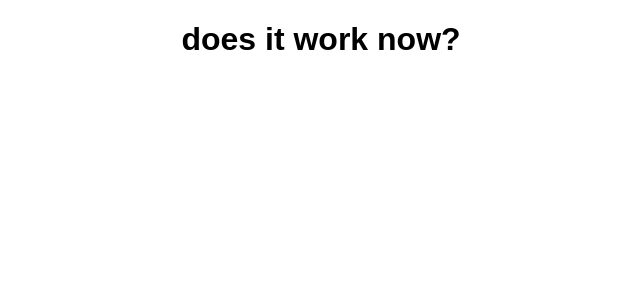
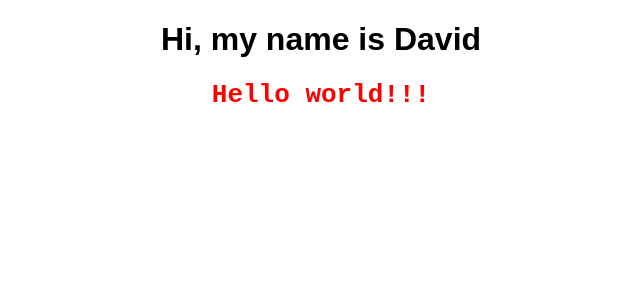
Before and after one commit to pldvd/complete-react-guide, a React (Create React App) app: page / in a window 1280 px wide. Shown: the top 300 px of the page, without its empty margins (319-959 px from the left). Built offline with nearby package versions, Linux system fonts and the light colour scheme.

Commit message:
add functional component - Person

```diff
--- a/src/App.js
+++ b/src/App.js
@@ -2,14 +2,17 @@ import React, { Component } from 'react';
 import logo from './logo.svg';
 import './App.css';
 
+import Person from './Person/Person';
+
 class App extends Component {
   render() {
-    // return (
-    //   <div className='App'>
-    //     <h1>Hi, my name is David</h1>
-    //   </div>
-    // );
-    return React.createElement('div', {className: 'App'}, React.createElement('h1', null, 'does it work now?'));
+    return (
+      <div className='App'>
+        <h1>Hi, my name is David</h1>
+        <Person/>
+      </div>
+    );
+    // return React.createElement('div', {className: 'App'}, React.createElement('h1', null, 'does it work now?'));
   }
 }
 
--- /dev/null
+++ b/src/Person/Person.js
@@ -0,0 +1,9 @@
+import React from 'react';
+import './person.css';
+
+const person = () => {
+  // return <h1>Hi I am a component</h1>
+  return React.createElement('h1', {className: "mono"} , 'Hello world!!!');
+}
+
+export default person;
--- /dev/null
+++ b/src/Person/person.css
@@ -0,0 +1,4 @@
+.mono {
+  font-family: monospace;
+  color: red;
+}
```
